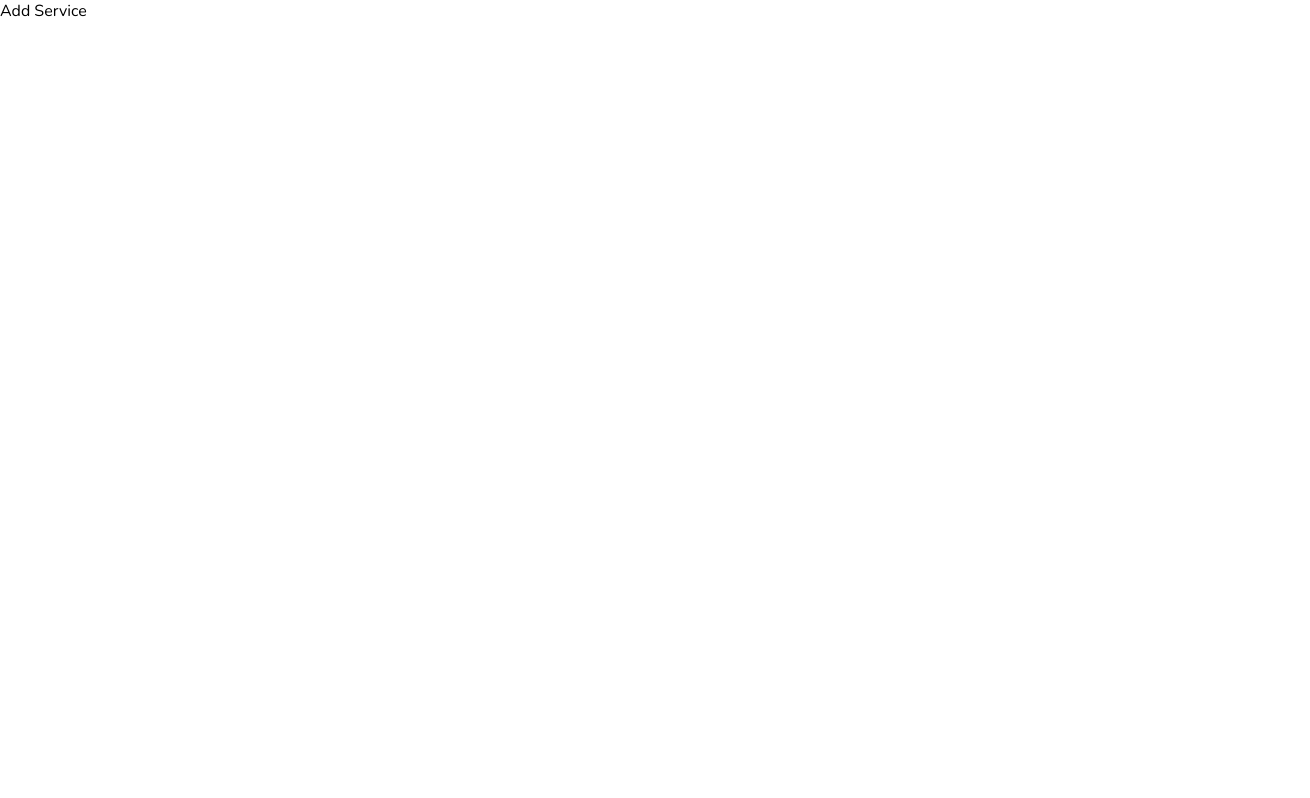
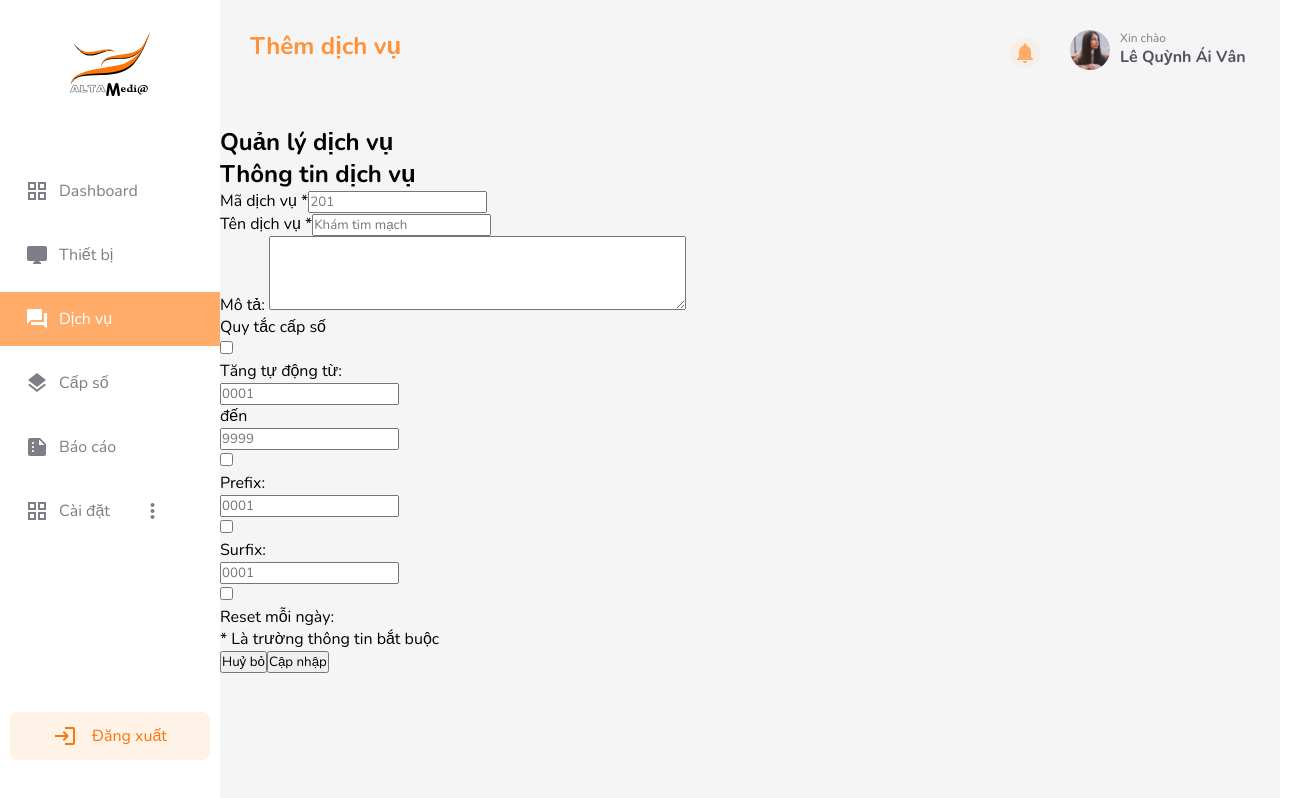
Before and after one commit to sonbill/Queuing-System-Project, a React (Create React App) app: page /services/add-service in a window 1280 px wide. Shown: the whole page, 1310 px wide, since content can reach past the window. Built offline with nearby package versions, Linux system fonts and the light colour scheme.

Commit message:
create new add-service page

```diff
--- a/public/index.html
+++ b/public/index.html
@@ -14,7 +14,7 @@
   <link rel="preconnect" href="https://fonts.googleapis.com">
   <link rel="preconnect" href="https://fonts.gstatic.com" crossorigin>
   <link href="https://fonts.googleapis.com/css2?family=Nunito:wght@200;300;400;500;700&display=swap" rel="stylesheet">
-  <title>AltaMedia</title>
+  <title>Alta Media</title>
   <!-- STYLE -->
   <style>
     * {
--- a/src/pages/add service/AddService.jsx
+++ b/src/pages/add service/AddService.jsx
@@ -1,11 +1,80 @@
 import React from 'react';
+import Sidebar from '../../components/sidebar_left/Sidebar'
+import TopNav from '../../components/topbar/TopNav'
+import { Link } from 'react-router-dom'
 
 import './addService.css'
 function AddService() {
   return (
-    <div>
-      Add Service
-    </div>
+    <div className="addService">
+      <Sidebar />
+      <div className="service__layout">
+        <TopNav name={'Thêm dịch vụ'} />
+        <div className="addService__title">
+          <h2>Quản lý dịch vụ</h2>
+        </div>
+        <div className="addService__infor">
+          <h2 className="addService__infor__title">
+            Thông tin dịch vụ
+          </h2>
+          <div className="addService__inputWrapper">
+            <div className="addService__inputDetail__left">
+              <div className="addService__input__item">
+                <label>Mã dịch vụ <span>*</span></label>
+                <input type="text" placeholder="201" />
+              </div>
+              <div className="addService__input__item">
+                <label htmlFor="addService" className="  ">Tên dịch vụ <span>*</span></label>
+                <input type="text" placeholder="Khám tim mạch" />
+              </div>
+            </div>
+            <div className="addService__inputDetail__right">
+              <label htmlFor="description">Mô tả: </label>
+              <textarea name="description" rows="4" cols="50">
+
+              </textarea>
+            </div>
+          </div>
+          <div className="rulesNumber">
+            <p className="rulesNumber__title">Quy tắc cấp số</p>
+            <div className="rulesNumber__items">
+              <input type="checkbox" />
+              <p>Tăng tự động từ: </p>
+              <div className="rulesNumber__input">
+                <input type="text" placeholder="0001" />
+                <p>đến</p>
+                <input type="text" placeholder="9999" />
+              </div>
+            </div>
+            <div className="rulesNumber__items">
+              <input type="checkbox" />
+              <p>Prefix: </p>
+              <div className="rulesNumber__input">
+                <input type="text" placeholder="0001" />
+              </div>
+            </div>
+            <div className="rulesNumber__items">
+              <input type="checkbox" />
+              <p>Surfix: </p>
+              <div className="rulesNumber__input">
+                <input type="text" placeholder="0001" />
+              </div>
+            </div>
+            <div className="rulesNumber__items">
+              <input type="checkbox" />
+              <p>Reset mỗi ngày: </p>
+            </div>
+          </div>
+          <p><span>*</span> Là trường thông tin bắt buộc</p>
+        </div>
+        <div className="addService__buttons">
+          <Link to="/services">
+            <button className="addService__button addService__button-cancel">Huỷ bỏ</button>
+          </Link>
+          <button className="addService__button addService__button-addService">Cập nhập</button>
+        </div>
+      </div>
+    </div >
   );
 }
 export default AddService
--- a/src/pages/add service/addService.css
+++ b/src/pages/add service/addService.css
@@ -0,0 +1,7 @@
+.addService {
+  display: flex;
+  background-color: #F5F5F5;
+}
+.addService__layout {
+  flex-grow:1;
+}
```
